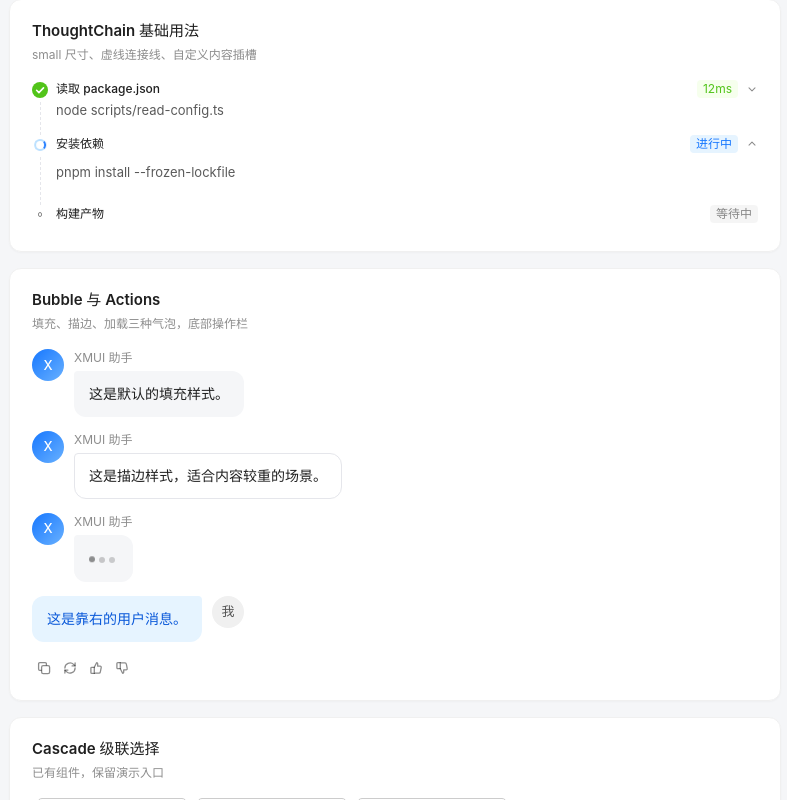
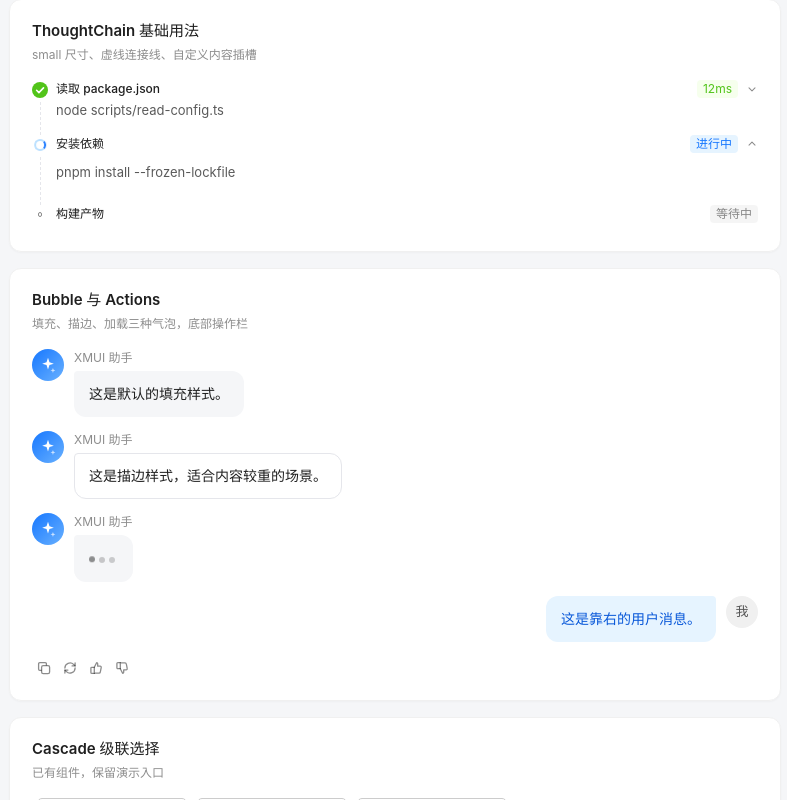
Before and after one commit to Liu-code3/vue-xm-components, a Vue app: page / in a window 1280 px wide. Shown: the part 1002-1802 px from the top of the page, without its empty margins (245-1032 px from the left). Built offline with nearby package versions, Linux system fonts and the light colour scheme.

Commit message:
fix(bubble): 助手头像统一使用图标

```diff
--- a/src/components/bubble/index.vue
+++ b/src/components/bubble/index.vue
@@ -35,7 +35,7 @@ withDefaults(defineProps<{
       <slot name="avatar">
         <img v-if="avatar" class="xm-bubble__avatar-img" :src="avatar" :alt="name || 'avatar'" />
         <span v-else class="xm-bubble__avatar-fallback">
-          <svg v-if="placement === 'start' && !name" viewBox="0 0 16 16" aria-hidden="true">
+          <svg v-if="placement === 'start'" viewBox="0 0 16 16" aria-hidden="true">
             <path
                 d="M8 1.6 9.3 5.5 13.2 6.8 9.3 8.1 8 12 6.7 8.1 2.8 6.8 6.7 5.5Z"
                 fill="currentColor"
@@ -78,6 +78,8 @@ withDefaults(defineProps<{
   display: flex;
   align-items: flex-start;
   gap: 10px;
+  /* 整行占满，靠左 / 靠右由 flex-direction 决定，父容器不用关心对齐 */
+  width: 100%;
 }
 
 .xm-bubble--end {
```
